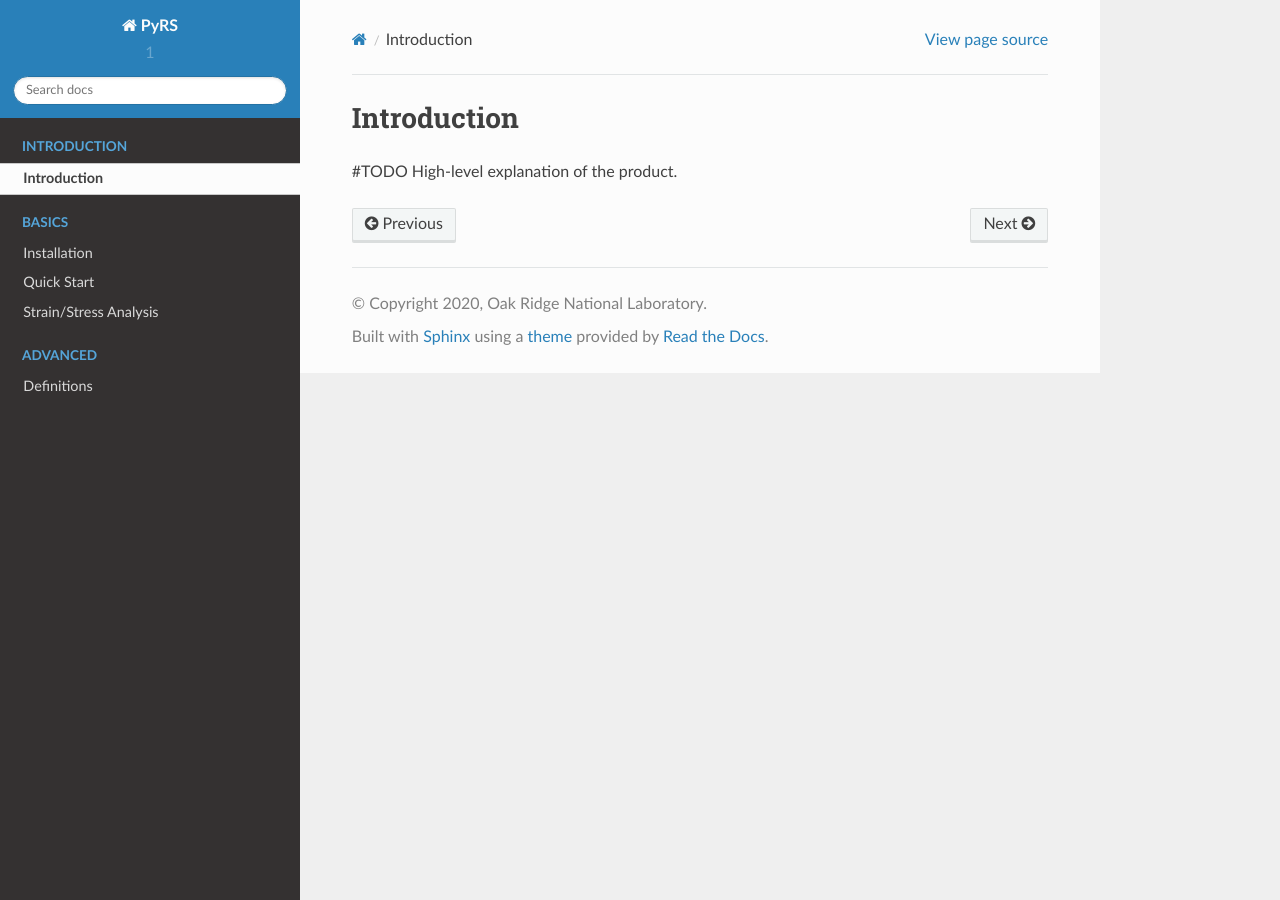
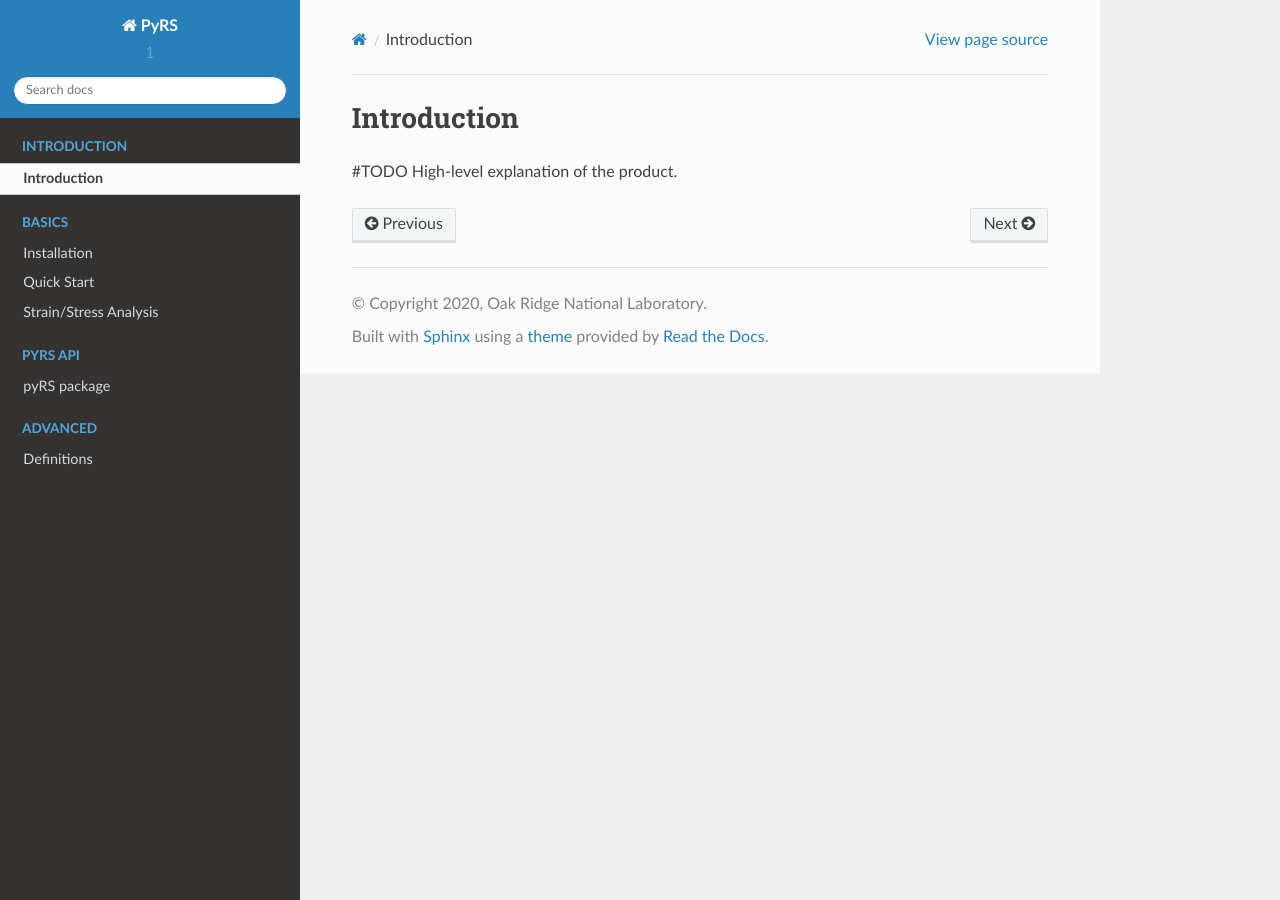
Before and after one commit to neutrons/PyRS, a Sphinx documentation site: the page built from docs/rtd/source/introduction/introduction.rst, in a window 1280 px wide. Built offline with Sphinx 7.4.7 and the Read the Docs theme 2.0.0, drawn with Linux system fonts in a browser that asks for light colours; pages that are not in the unit, such as notebooks, are missing from menus.

Commit message:
update index page for api

```diff
--- a/docs/rtd/source/index.rst
+++ b/docs/rtd/source/index.rst
@@ -22,6 +22,10 @@ Funded by the `Office of Energy Science <https://www.energy.gov/science/bes/basi
 
    basics/basics
 
+.. toctree::
+  :caption: pyRS API
+
+  api/pyRS
 
 .. toctree::
    :caption: Advanced
```
